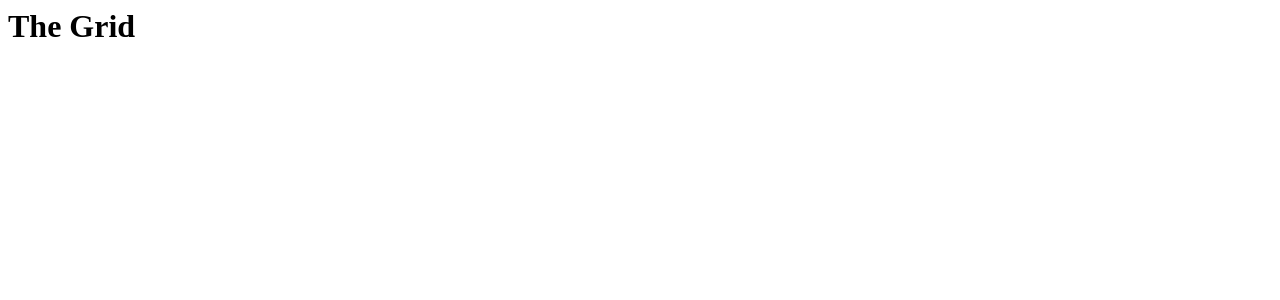
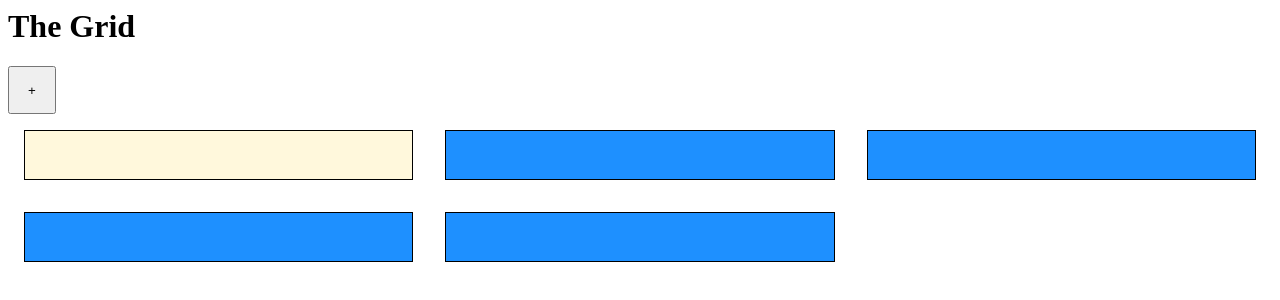
Before and after one commit to ericpkatz/the-grid, a plain HTML site: page index.html in a window 1280 px wide. Drawn offline with Linux system fonts and the light colour scheme.

Commit message:
working app

```diff
--- a/index.html
+++ b/index.html
@@ -1,8 +1,52 @@
 <html>
   <head>
+    <title>The Grid</title>
+<style>
+* {
+  box-sizing: border-box;
+}
+button {
+  height: 3rem;
+  width: 3rem;
+}
+#grid {
+  display: flex;
+  flex-wrap: wrap;
+}
+#grid > div {
+  background-color: dodgerBlue;
+  height: 50px;
+  width: calc(100%/3 - 2rem);
+  border: solid 1px black;
+  margin: 1rem;
+}
+
+#grid > .special {
+  background-color: cornSilk;
+}
+</style>
   </head>
   <body>
     <h1>The Grid</h1>
-    <div id='grid'></div>
+    <button>+</button>
+    <div id='grid'>
+      <div class='special'></div>
+      <div></div>
+      <div></div>
+      <div></div>
+      <div></div>
+    </div>
   </body>
+<script>
+  const grid = document.querySelector('#grid');
+  const button = document.querySelector('button');
+  button.addEventListener('click', (ev) => {
+      const div = document.createElement('div');
+      grid.appendChild(div);
+      div.addEventListener('click', (ev)=> {
+        ev.target.classList.toggle('special');
+        console.log(ev.target);
+      });
+  });
+</script>
 </html>
```
